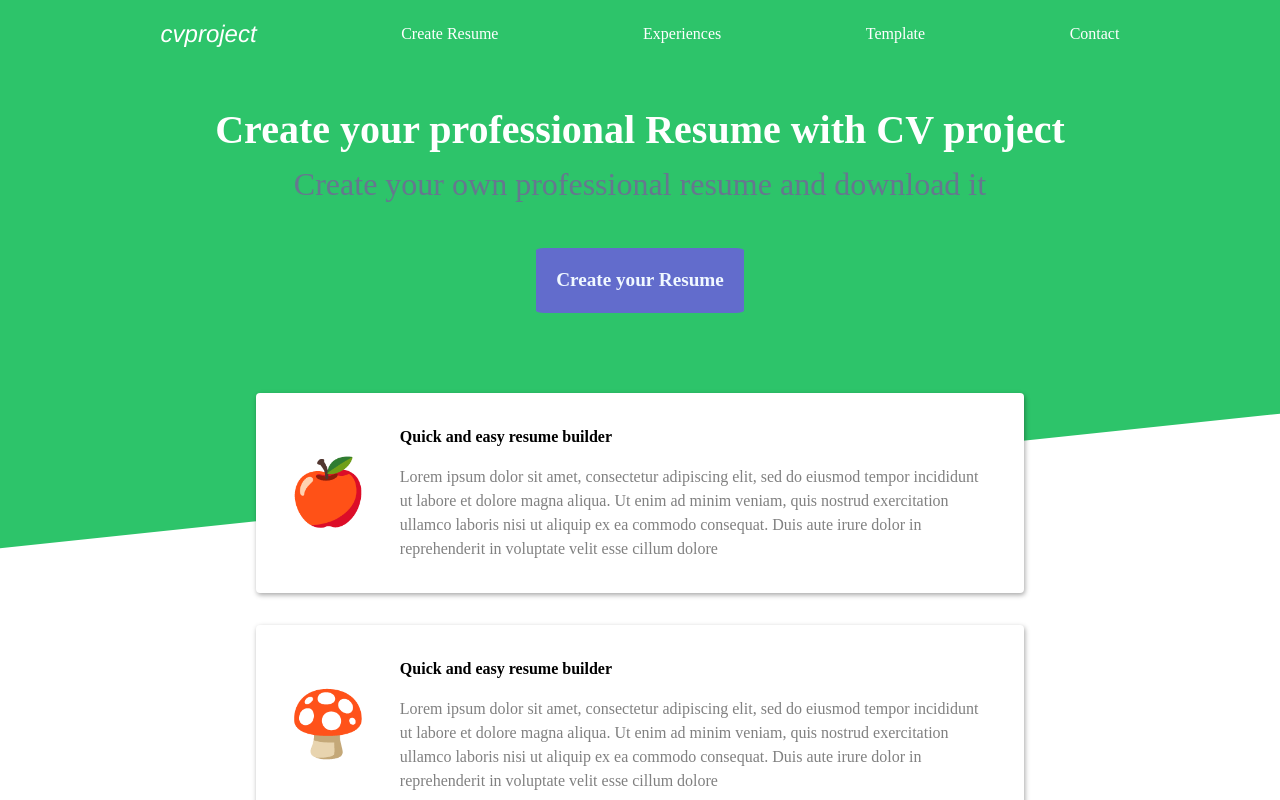
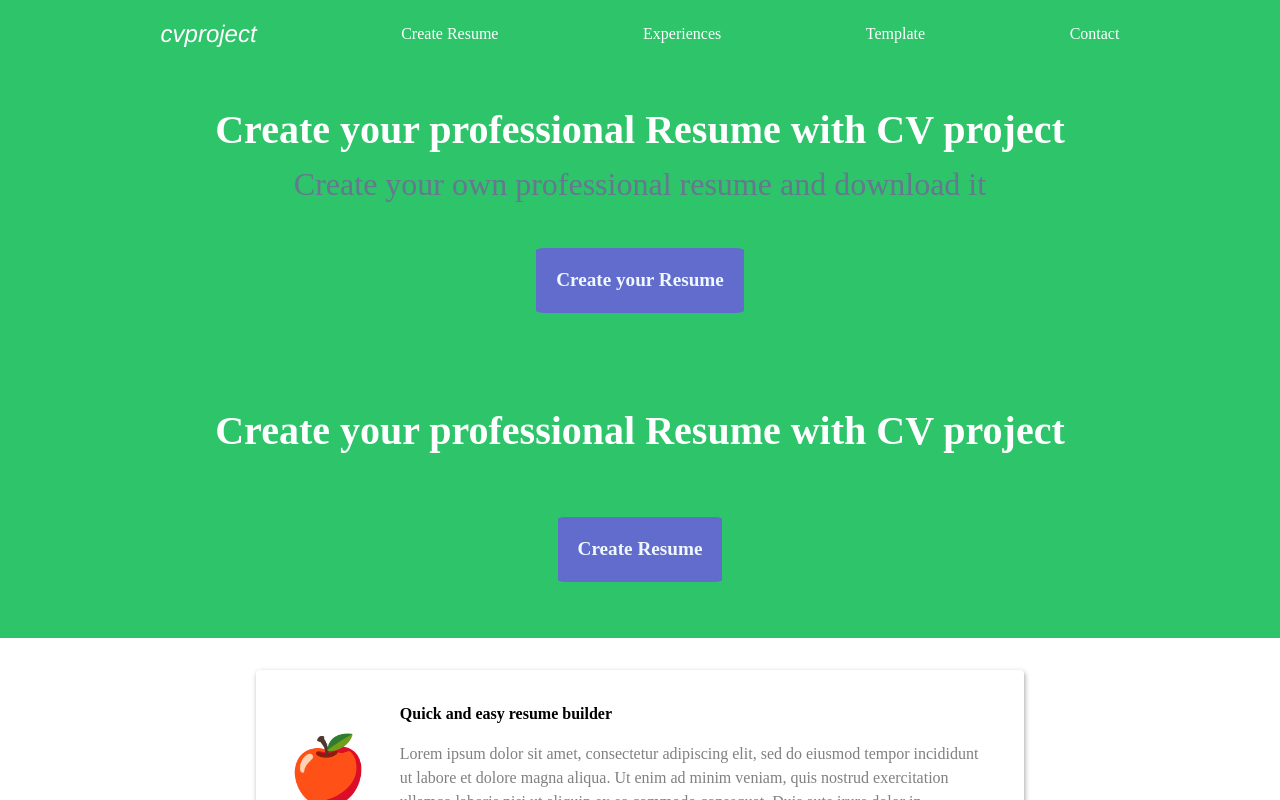
Before and after one commit to chucoyos/CV-application, a React (Vite) app: page / in a window 1280 px wide. Shown: the top 800 px of the page. Built offline with nearby package versions, Linux system fonts and the light colour scheme.

Commit message:
Add header

```diff
--- a/src/App.css
+++ b/src/App.css
@@ -471,7 +471,6 @@ p {
 	background-color: var(--primary-color);
 	color: #fff;
 	padding: 8px;
-	border-radius: 0 0 32px 32px;
 	box-shadow: 1px 2px 5px 0px rgba(0, 0, 0, 0.35);
 	-webkit-box-shadow: 1px 2px 5px 0px rgba(0, 0, 0, 0.35);
 	-moz-box-shadow: 1px 2px 5px 0px rgba(0, 0, 0, 0.35);
@@ -526,6 +525,17 @@ p {
 	background-color: var(--primary-color);
 	color: #fff;
 }
+.header {
+	display: flex;
+	flex-direction: column;
+	align-items: center;
+	justify-content: center;
+	gap: 32px;
+	background-color: var(--primary-color);
+	color: #fff;
+	padding: 8px;
+}
+/* media queries */
 @media print {
 	.Nav {
 		display: none;
@@ -553,6 +563,7 @@ p {
 		flex-direction: column;
 	}
 }
+
 @media (min-width: 768px) {
 	.movilNav {
 		display: none;
--- a/src/components/Experiences.jsx
+++ b/src/components/Experiences.jsx
@@ -665,6 +665,9 @@ const Experiences = (props) => {
 
 	return (
 		<div className='App'>
+			<div className='header'>
+				<h1>My experiences</h1>
+			</div>
 			{/* Education card */}
 			<ExperienceCard
 				cardTitle='Education and Qualifications'
--- a/src/components/GeneralDetails.jsx
+++ b/src/components/GeneralDetails.jsx
@@ -3,6 +3,9 @@ import Button from './Button'
 const GeneralDetails = ({ generalInfo, setGeneralInfo }) => {
 	return (
 		<div className='App'>
+			<div className='header'>
+				<h1>Personal details</h1>
+			</div>
 			<div className='form-card'>
 				<p className='form-title'>Personal details</p>
 				<form>
@@ -99,10 +102,10 @@ const GeneralDetails = ({ generalInfo, setGeneralInfo }) => {
 					</div>
 				</form>
 			</div>
-				<Button
-					text='Next step ﹥'
-					path='/experiences'
-				/>
+			<Button
+				text='Next step ﹥'
+				path='/experiences'
+			/>
 		</div>
 	)
 }
--- a/src/components/Home.jsx
+++ b/src/components/Home.jsx
@@ -1,7 +1,15 @@
+import Button from './Button'
 import DescriptionCard from './DescriptionCard'
 function Home() {
 	return (
 		<div className='cardContainer'>
+			<div className='header'>
+				<h1>Create your professional Resume with CV project</h1>
+				<Button
+					text='Create Resume'
+					path='/general-details'
+				/>
+			</div>
 			<DescriptionCard logo='🍎️' />
 			<DescriptionCard logo='🍄️' />
 			<DescriptionCard logo='🍓️' />
--- a/src/components/MovilNav.jsx
+++ b/src/components/MovilNav.jsx
@@ -1,3 +1,5 @@
+import { Link } from 'react-router-dom'
+
 function MovilNav() {
 	const openSlider = () => {
 		document.querySelector('.slider').style.width = '100%'
@@ -5,7 +7,9 @@ function MovilNav() {
 	return (
 		<>
 			<div className='movilNav'>
-				<p className='logy'>CVproject</p>
+				<Link to='/'>
+					<p className='logy'>CVproject</p>
+				</Link>
 				<button onClick={openSlider}>𝄙</button>
 			</div>
 		</>
--- a/src/components/Template.jsx
+++ b/src/components/Template.jsx
@@ -4,6 +4,9 @@ import Santiago from './Santiago'
 function Template(props) {
 	return (
 		<div className='templates'>
+			<div className='header'>
+				<h1>Select template</h1>
+			</div>
 			<Oslo
 				generalInfo={props.generalInfo}
 				education={props.education}
```
